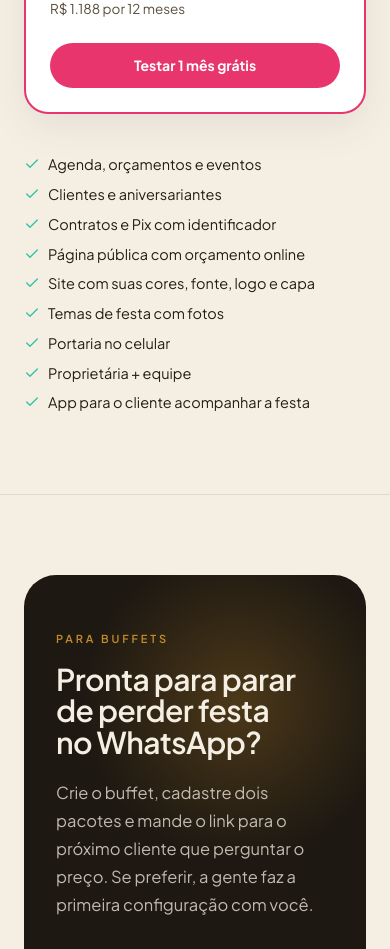
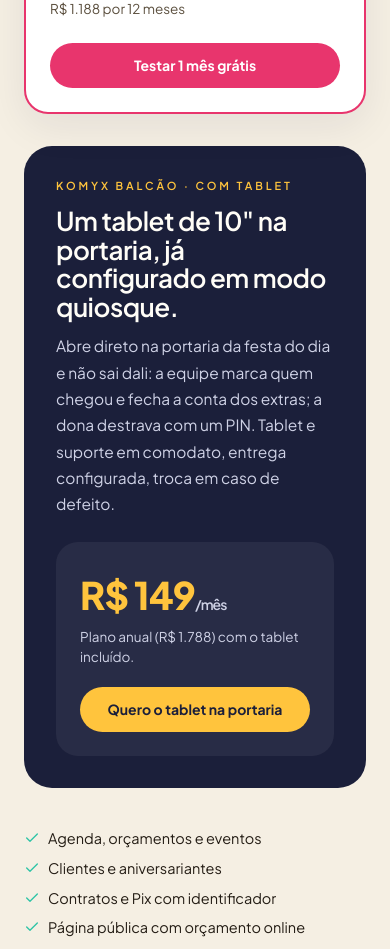
Before and after one commit to AraLabs-Arapongas/storefront, a Next.js app: page /produtos/komyx in a window 390 px wide. Shown: the part 6173-7122 px from the top of the page. Built offline with nearby package versions, Linux system fonts and the light colour scheme.

Commit message:
Komyx Balcão: tablet-in-the-door plan callout on the Komyx page

```diff
--- a/src/app/produtos/komyx/page.tsx
+++ b/src/app/produtos/komyx/page.tsx
@@ -301,6 +301,45 @@
             </article>
           ))}
         </div>
+        <div
+          className="mt-8 grid gap-6 rounded-[28px] p-8 lg:grid-cols-[1.2fr_0.8fr] lg:items-center"
+          style={{ background: '#1b1f3a', color: '#fffdf7' }}
+        >
+          <div>
+            <p
+              className="text-[11px] font-semibold uppercase tracking-[0.26em]"
+              style={{ color: '#ffc43d' }}
+            >
+              Komyx Balcão · com tablet
+            </p>
+            <h3 className="mt-3 text-[26px] font-semibold leading-[1.1] tracking-[-0.02em]">
+              Um tablet de 10&quot; na portaria, já configurado em modo quiosque.
+            </h3>
+            <p className="mt-3 text-[15.5px] leading-[1.7]" style={{ color: '#cfd2e6' }}>
+              Abre direto na portaria da festa do dia e não sai dali: a equipe marca quem chegou e
+              fecha a conta dos extras; a dona destrava com um PIN. Tablet e suporte em comodato,
+              entrega configurada, troca em caso de defeito.
+            </p>
+          </div>
+          <div className="rounded-[22px] p-6" style={{ background: 'rgba(255,255,255,0.06)' }}>
+            <p className="text-[38px] font-extrabold tracking-tight" style={{ color: '#ffc43d' }}>
+              R$ 149
+              <span className="text-[14px] font-semibold" style={{ color: '#cfd2e6' }}>
+                /mês
+              </span>
+            </p>
+            <p className="mt-1 text-[13.5px]" style={{ color: '#cfd2e6' }}>
+              Plano anual (R$ 1.788) com o tablet incluído.
+            </p>
+            <a
+              href={contactHref('Quero o Komyx Balcão com tablet')}
+              className="mt-5 inline-flex w-full items-center justify-center rounded-full py-3 text-[14px] font-bold transition hover:brightness-110"
+              style={{ background: '#ffc43d', color: '#1b1f3a' }}
+            >
+              Quero o tablet na portaria
+            </a>
+          </div>
+        </div>
         <ul className="mt-10 grid gap-x-6 gap-y-2 text-[14.5px] text-[color:var(--ink)] sm:grid-cols-2 lg:grid-cols-3">
           {INCLUDED.map((i) => (
             <li key={i} className="flex gap-2">
```
